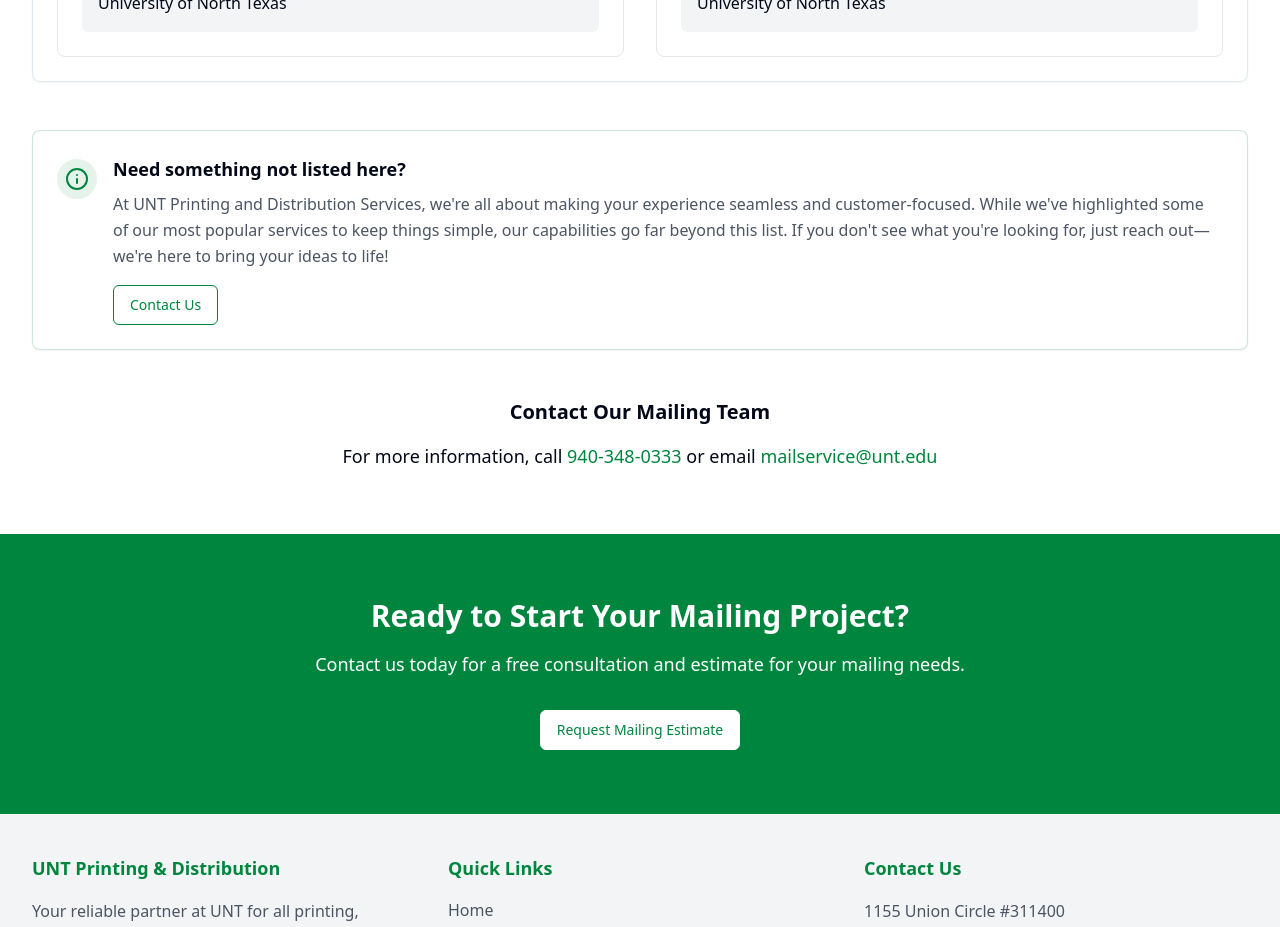
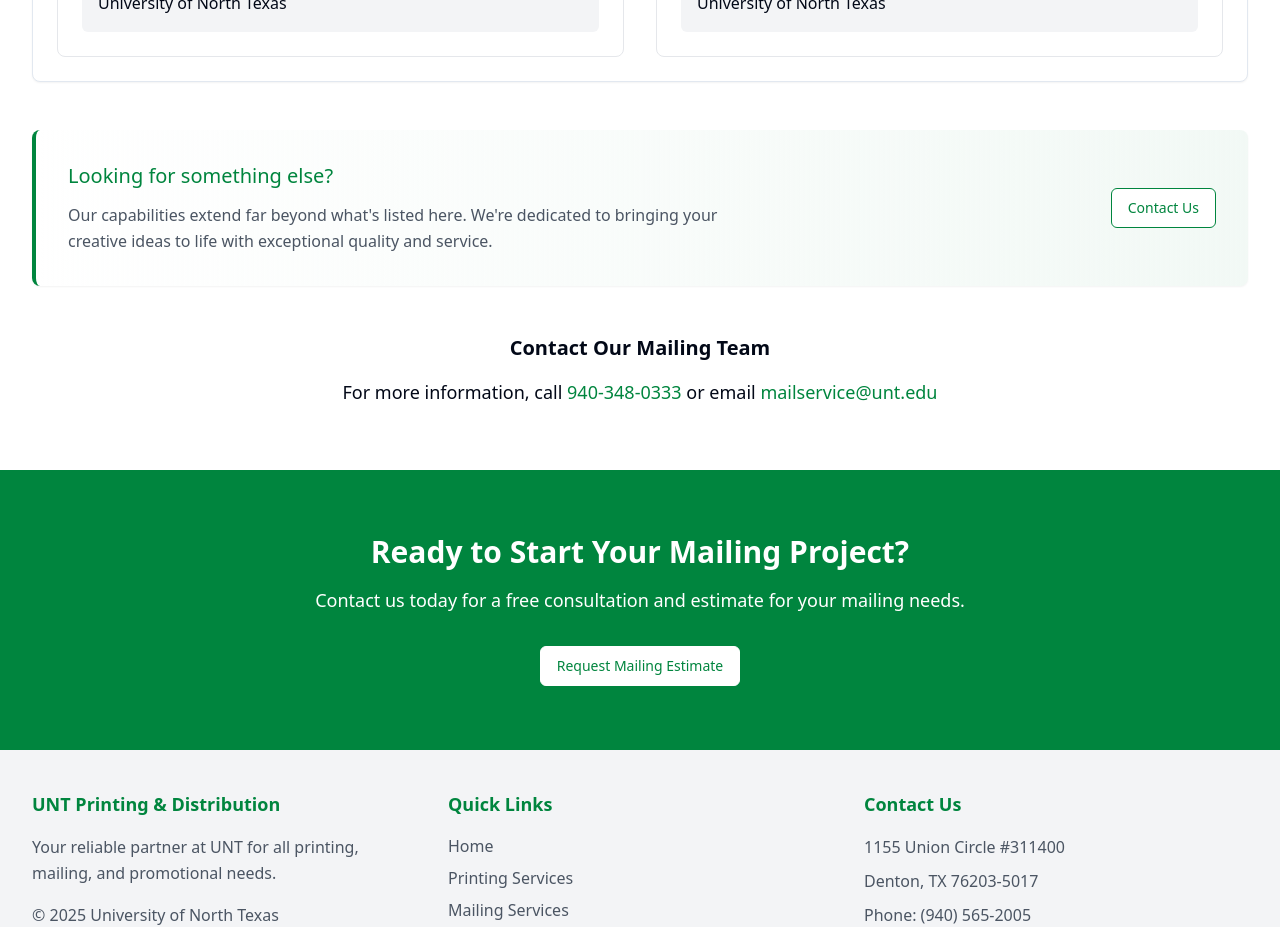
Before and after one commit to HarshSangani/distribution-visionary, a React (Vite) app: page /mailing in a window 1280 px wide. Shown: the part 1460-2387 px from the top of the page. Built offline with nearby package versions, Linux system fonts and the light colour scheme.

Commit message:
Refactor: Improve design for modern look
Update the design to be more modern, minimalistic, and customer-focused.

```diff
--- a/src/components/ExtendedServicesMessage.tsx
+++ b/src/components/ExtendedServicesMessage.tsx
@@ -8,26 +8,21 @@ interface ExtendedServicesMessageProps {
 
 const ExtendedServicesMessage = ({ contactLink = "#" }: ExtendedServicesMessageProps) => {
   return (
-    <div className="bg-white border border-unt-green/20 rounded-lg p-6 shadow-sm">
-      <div className="flex items-start gap-4">
-        <div className="bg-unt-green/10 rounded-full p-2 mt-1">
-          <svg xmlns="http://www.w3.org/2000/svg" className="h-6 w-6 text-unt-green" viewBox="0 0 24 24" fill="none" stroke="currentColor" strokeWidth="2" strokeLinecap="round" strokeLinejoin="round">
-            <circle cx="12" cy="12" r="10" />
-            <path d="M12 16v-4" />
-            <path d="M12 8h.01" />
-          </svg>
+    <div className="bg-gradient-to-r from-white to-unt-green/5 rounded-lg p-8 shadow-sm backdrop-blur-sm border-l-4 border-unt-green animate-fade-in">
+      <div className="flex flex-col md:flex-row md:items-center md:justify-between gap-6">
+        <div className="space-y-3 max-w-2xl">
+          <h4 className="text-xl font-medium text-unt-green">Looking for something else?</h4>
+          <p className="text-gray-600">
+            Our capabilities extend far beyond what's listed here. We're dedicated to bringing your creative ideas to life with exceptional quality and service.
+          </p>
         </div>
-        <div>
-          <h4 className="text-lg font-semibold mb-2">Need something not listed here?</h4>
-          <p className="text-gray-600 mb-4">
-            At UNT Printing and Distribution Services, we're all about making your experience seamless and customer-focused.
-            While we've highlighted some of our most popular services to keep things simple, our capabilities go far beyond this list.
-            If you don't see what you're looking for, just reach out—we're here to bring your ideas to life!
-          </p>
-          <Button variant="outline" className="text-unt-green border-unt-green hover:bg-unt-green hover:text-white" asChild>
-            <Link to={contactLink}>Contact Us</Link>
-          </Button>
-        </div>
+        <Button
+          variant="outline"
+          className="text-unt-green border-unt-green hover:bg-unt-green hover:text-white transition-all duration-300 whitespace-nowrap"
+          asChild
+        >
+          <Link to={contactLink}>Contact Us</Link>
+        </Button>
       </div>
     </div>
   );
```
